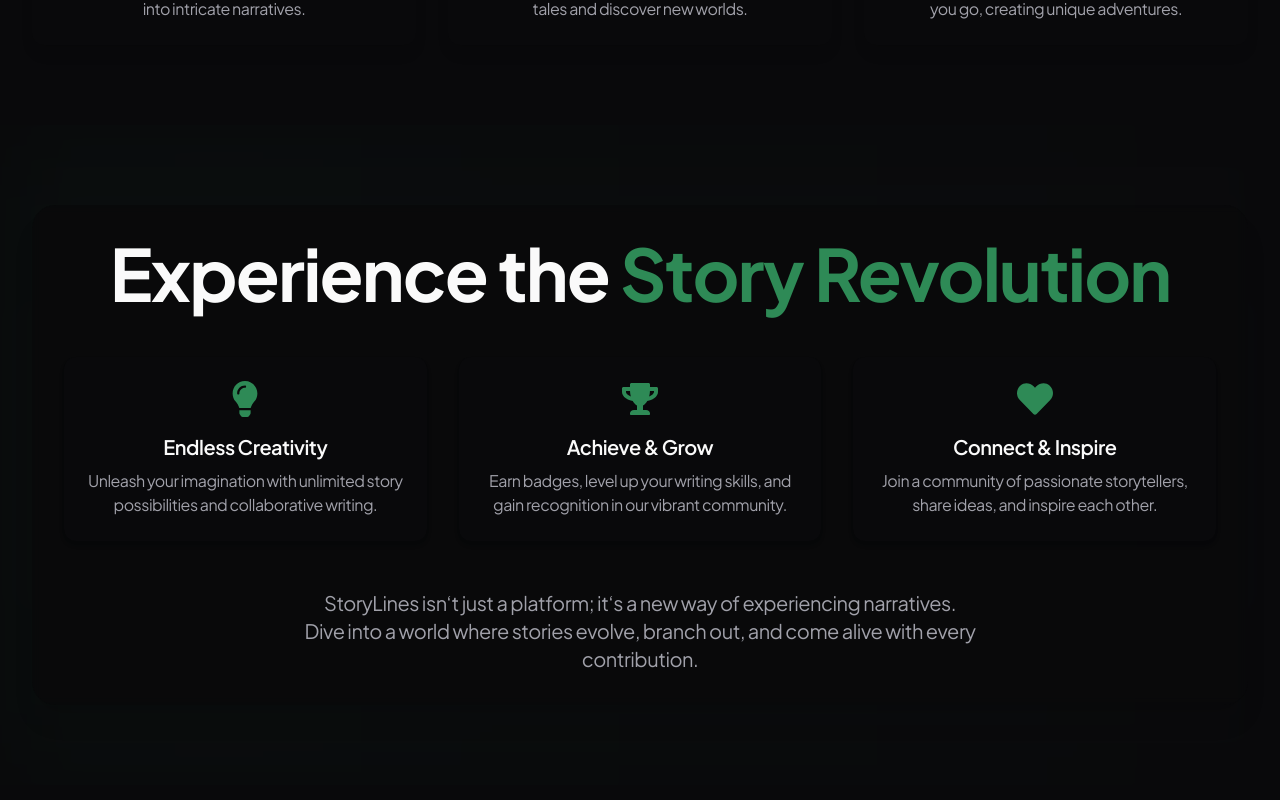
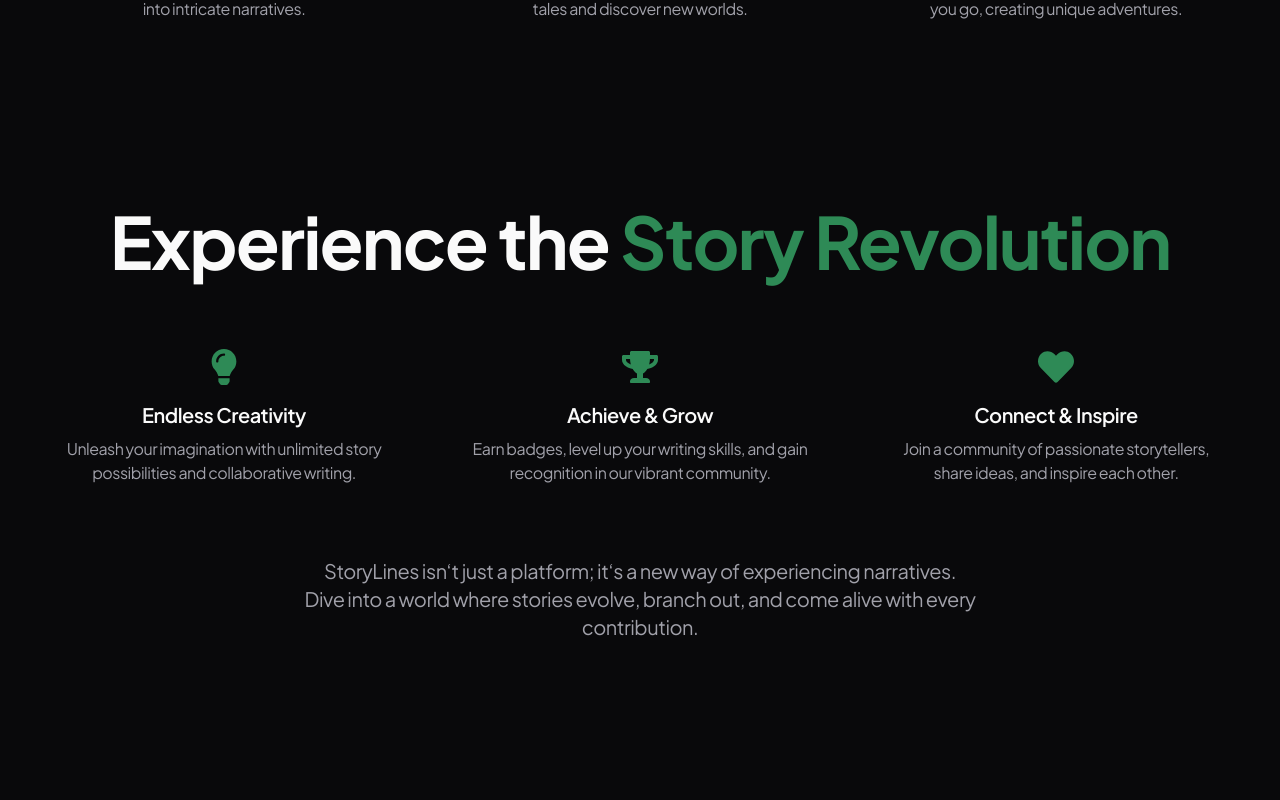
Before and after one commit to praneethravuri/storylines, a Next.js app: page / in a window 1280 px wide. Shown: the part 1300-2100 px from the top of the page. Built offline with nearby package versions, Linux system fonts and the light colour scheme.

Commit message:
Update LandingPage.tsx

```diff
--- a/components/LandingPage.tsx
+++ b/components/LandingPage.tsx
@@ -1,7 +1,8 @@
 import React from 'react';
 import Link from 'next/link';
-import {  FaArrowRight, FaRegCompass, FaMap, FaUsers, FaStar, FaComments, FaPencilAlt, FaBookReader, FaRandom, FaLightbulb, FaTrophy, FaHeart } from 'react-icons/fa';
+import { FaArrowRight, FaRegCompass, FaMap, FaUsers, FaStar, FaComments, FaPencilAlt, FaBookReader, FaRandom, FaLightbulb, FaTrophy, FaHeart } from 'react-icons/fa';
 import { TbRouteSquare, TbArrowFork } from "react-icons/tb";
+import { ArrowTopRightIcon } from '@radix-ui/react-icons'
 import styles from "@/styles/Landingpage.module.css";
 import {
   Accordion, AccordionContent,
@@ -18,6 +19,7 @@
       <StoryExperience />
       <Inspiration />
       <FAQ />
+      <GitHubContribution />
       <Footer />
     </div>
   );
@@ -76,7 +78,7 @@
 );
 
 const FeatureCard = ({ icon: Icon, title, description }) => (
-  <div className="flex flex-col items-center p-6 bg-card rounded-xl shadow-lg">
+  <div className="flex flex-col items-center p-6">
     <Icon className="text-primary text-4xl mb-4" />
     <h3 className="text-xl font-semibold mb-2">{title}</h3>
     <p className="text-center text-muted-foreground">{description}</p>
@@ -114,7 +116,7 @@
 );
 
 const ExperienceCard = ({ icon: Icon, title, description }) => (
-  <div className="flex flex-col items-center p-6 bg-card rounded-xl shadow-md hover:shadow-lg transition-all duration-300">
+  <div className="flex flex-col items-center p-6">
     <Icon className="text-primary text-4xl mb-4" />
     <h3 className="text-xl font-semibold mb-2 text-center">{title}</h3>
     <p className="text-center text-muted-foreground">{description}</p>
@@ -123,8 +125,7 @@
 
 const StoryExperience = () => (
   <section className="container py-20 relative overflow-hidden">
-    <div className="absolute inset-0 bg-gradient-to-r from-primary/5 to-secondary/5 rounded-3xl blur-3xl"></div>
-    <div className="relative bg-background/80 backdrop-blur-sm rounded-3xl p-8 shadow-xl">
+    <div className="">
       <h2 className="heading-landing text-center mb-12">Experience the <span className="text-primary">Story Revolution</span></h2>
       <div className="grid grid-cols-1 md:grid-cols-3 gap-8">
         <ExperienceCard
@@ -151,7 +152,7 @@
 );
 
 const InspirationCard = ({ icon: Icon, title, description }) => (
-  <div className="flex items-center p-6 bg-card rounded-xl shadow-lg">
+  <div className="flex items-center p-6 bg-card">
     <Icon className="text-primary text-3xl mr-4" />
     <div>
       <h3 className="text-lg font-semibold mb-1">{title}</h3>
@@ -198,6 +199,23 @@
     </div>
   </section>
 );
+
+const GitHubContribution = () => (
+  <section className="container py-20 relative overflow-hidden">
+    <div className="text-center mb-16">
+      <h1 className="heading-landing mb-4">
+        StoryLines is <span className="text-primary">Open Source</span>
+      </h1>
+      <p className="paragraph-primary mb-8 max-w-2xl mx-auto">
+        We believe in the power of open-source. Learning and sharing knowledge are essential for growth and innovation. Join us and contribute to a community that values collaboration and transparency. Together, we can achieve more.
+      </p>
+      <Link href="https://github.com/praneethravuri/storylines" target='_blank' className="btn btn-outline group">
+        Contribute to StoryLines <ArrowTopRightIcon className="inline-block ml-2 group-hover:translate-x-1 group-hover:-translate-y-1    transition-transform" />
+      </Link>
+    </div>
+  </section>
+)
+
 
 const FAQ = () => (
   <section className="container py-20">
```
